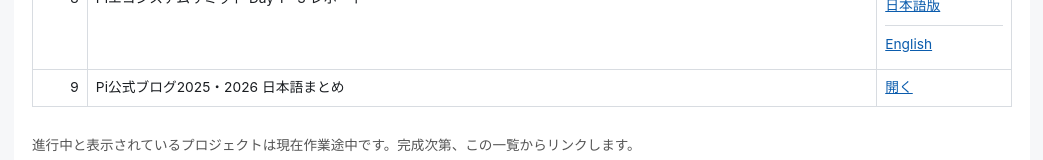
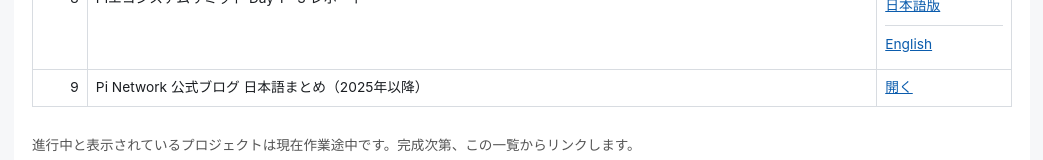
Before and after one commit to tysseo7-meru/moco-project-index, a plain HTML site: page index.html in a window 1280 px wide. Shown: the part 813-973 px from the top of the page, without its empty margins (118-1161 px from the left). Drawn offline with Linux system fonts and the light colour scheme.

Commit message:
Update index.html

```diff
--- a/index.html
+++ b/index.html
@@ -60,7 +60,7 @@ img { max-width: 100%; }
 <tr><td class="num">6</td><td>つむP（なぞって消すパズル、作成中）</td><td><div class="toplinks"><a href="https://tysseo7-meru.github.io/tsum-app/">ブラウザ版</a></div></td></tr>
 <tr><td class="num">7</td><td>メモ欄URL（フィッシング誘導）の抽出・集計</td><td><div class="toplinks"><a href="https://tysseo7-meru.github.io/pi-memo-url-report/memo_url_report.html">日本語版</a><a href="https://tysseo7-meru.github.io/pi-memo-url-report/memo_url_report_en.html">English</a></div></td></tr>
 <tr><td class="num">8</td><td>Piエコシステムサミット Day 1〜3 レポート</td><td><div class="toplinks"><a href="https://tysseo7-meru.github.io/pi-ecosystem-summit-report/summit_report.html">日本語版</a><a href="https://tysseo7-meru.github.io/pi-ecosystem-summit-report/summit_report_en.html">English</a></div></td></tr>
-<tr><td class="num">9</td><td>Pi公式ブログ2025・2026 日本語まとめ</td><td><a href="https://tysseo7-meru.github.io/pi-blog-jp/">開く</a></td></tr>
+<tr><td class="num">9</td><td>Pi Network 公式ブログ 日本語まとめ（2025年以降）</td><td><a href="https://tysseo7-meru.github.io/pi-blog-jp/">開く</a></td></tr>
 </table></div>
 <p class="small">進行中と表示されているプロジェクトは現在作業途中です。完成次第、この一覧からリンクします。</p>
 <p class="small">生成：モコ（Muse）／ Muse Spark 1.3</p>
```
